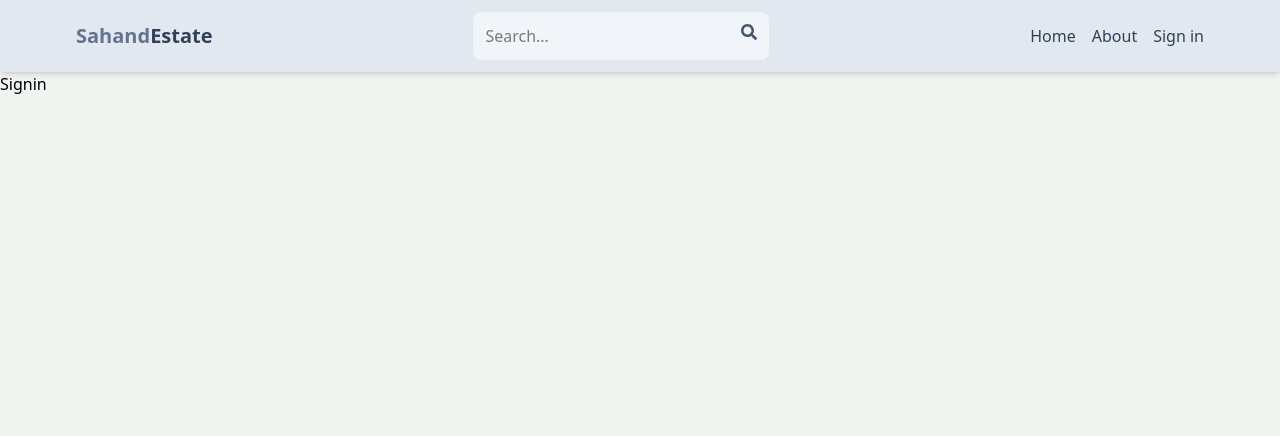
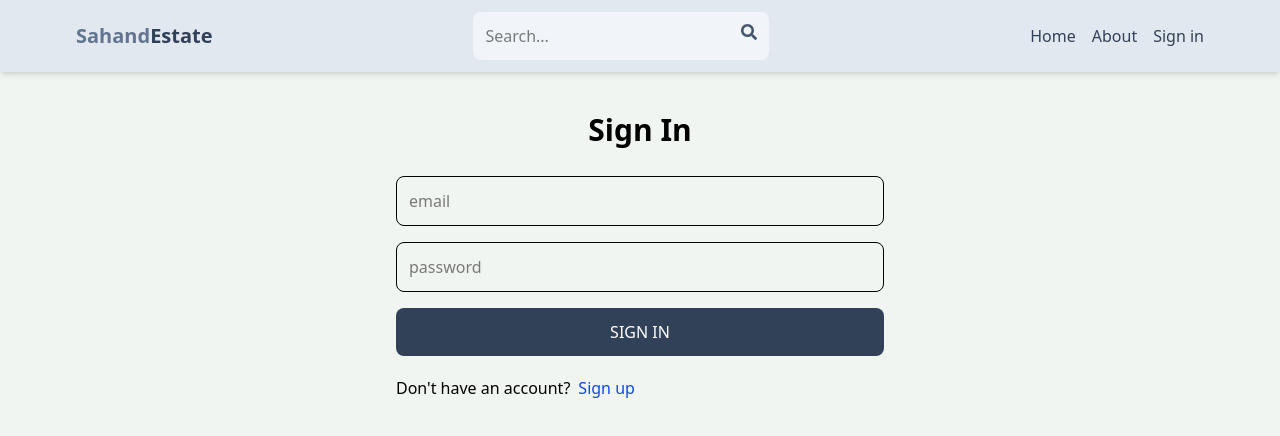
Before and after one commit to prateek000001/EstateStack-MERN, a React (Vite) app in the folder client/: page /sign-in in a window 1280 px wide. Shown: the top 436 px of the page. Built offline with nearby package versions, Linux system fonts and the light colour scheme.

Commit message:
signin page ui completed..

```diff
--- a/client/src/pages/SignIn.jsx
+++ b/client/src/pages/SignIn.jsx
@@ -1,8 +1,67 @@
 import React from 'react'
+import { useState } from 'react';
+import {Link,useNavigate} from 'react-router-dom'
 
 function SignIn() {
+    const [formData,setFormData]=useState({});
+        const [error,setError]=useState(null);
+            const [loading,setLoading]=useState(false);
+            const navigate=useNavigate();
+    const handleChange =(e)=>{
+       setFormData({
+            ...formData,
+            [e.target.id]:e.target.value,
+       });
+    };
+    const handleSubmit = async(e) => {
+        e.preventDefault();
+        try{
+       setLoading(true);
+        const res = await fetch('/api/auth/signin',
+        {
+            method: 'POST',
+            headers:{
+                'Content-Type': 'application/json',
+            },
+            body:JSON.stringify(formData),
+        });
+        const data =await res.json();
+        if(data.success==false)
+        {
+            setError(data.message);
+            setLoading(false);
+            return;
+        }
+           setLoading(false);
+           setError(null);
+           navigate('/');
+        // console.log(data);
+        }
+        catch (error){
+   setLoading(false);
+   setError(error.message);
+        }
+
+    }
+    console.log(formData);
     return (
-        <div>Signin</div>
+        <div className='p-3 max-w-lg mx-auto'>
+            <h1 className='text-3xl text-center font-semibold my-7'>Sign In</h1>
+            <form onSubmit={handleSubmit} className='flex flex-col gap-4'>
+                <input type='email' placeholder='email'
+                className='border p-3 rounded-lg' id='email' onChange={handleChange}/>
+                <input type='password' placeholder='password'
+                className='border p-3 rounded-lg' id='password' onChange={handleChange}/>
+                <button disabled={loading} className='bg-slate-700 text-white p-3 rounded-lg uppercase hover:opacity-95 disabled:opacity-80'>{loading ? 'Loading...' :'Sign In'}</button>
+            </form>
+            <div className='flex gap-2 mt-5'>
+                <p>Don't have an account?</p>
+             <Link to={"/sign-up"}>
+             <span className='text-blue-700'>Sign up</span>
+             </Link>
+            </div>
+            {error && <p className='text-red-500 mt-5'>{error}</p>}
+        </div>
     )
 }
 
```
